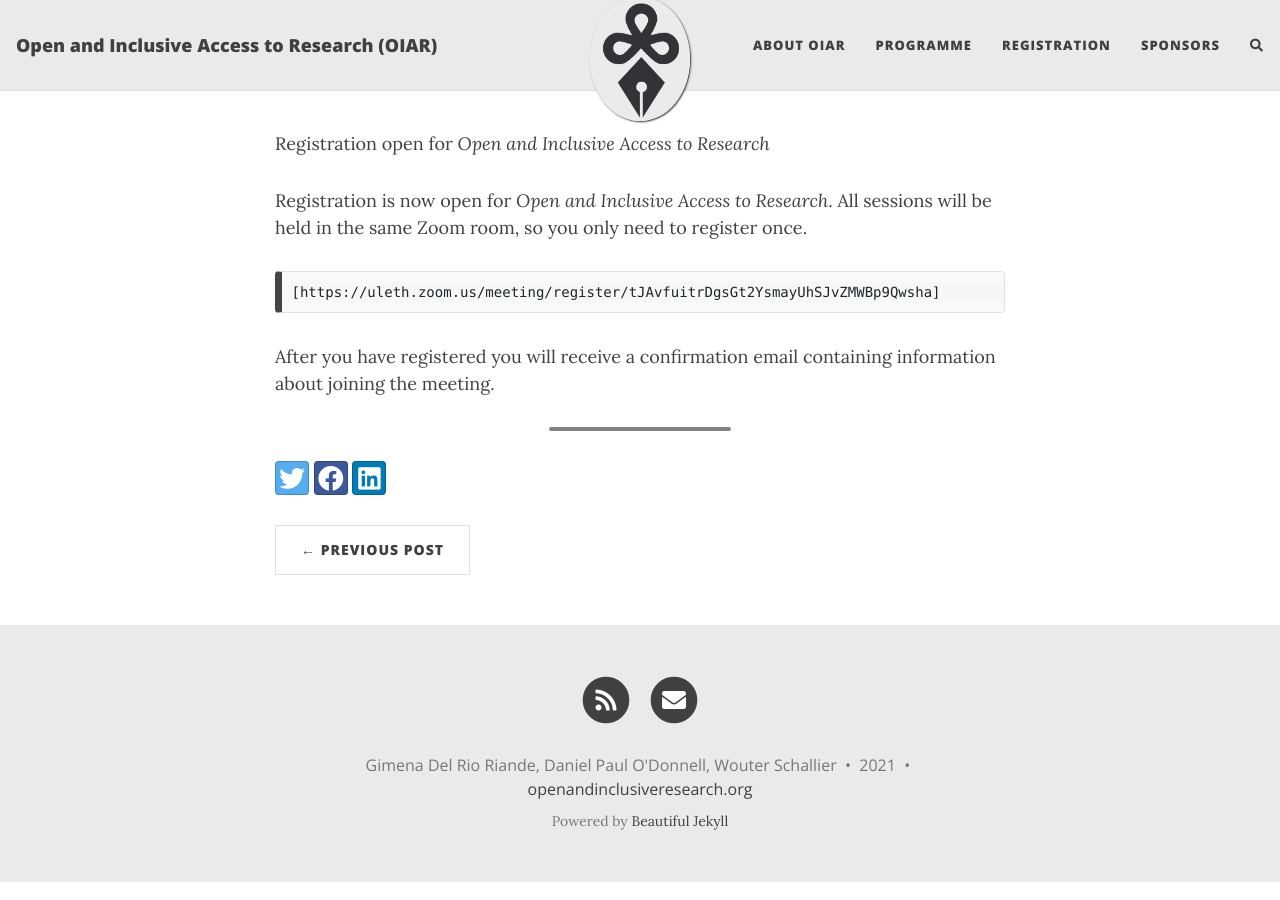
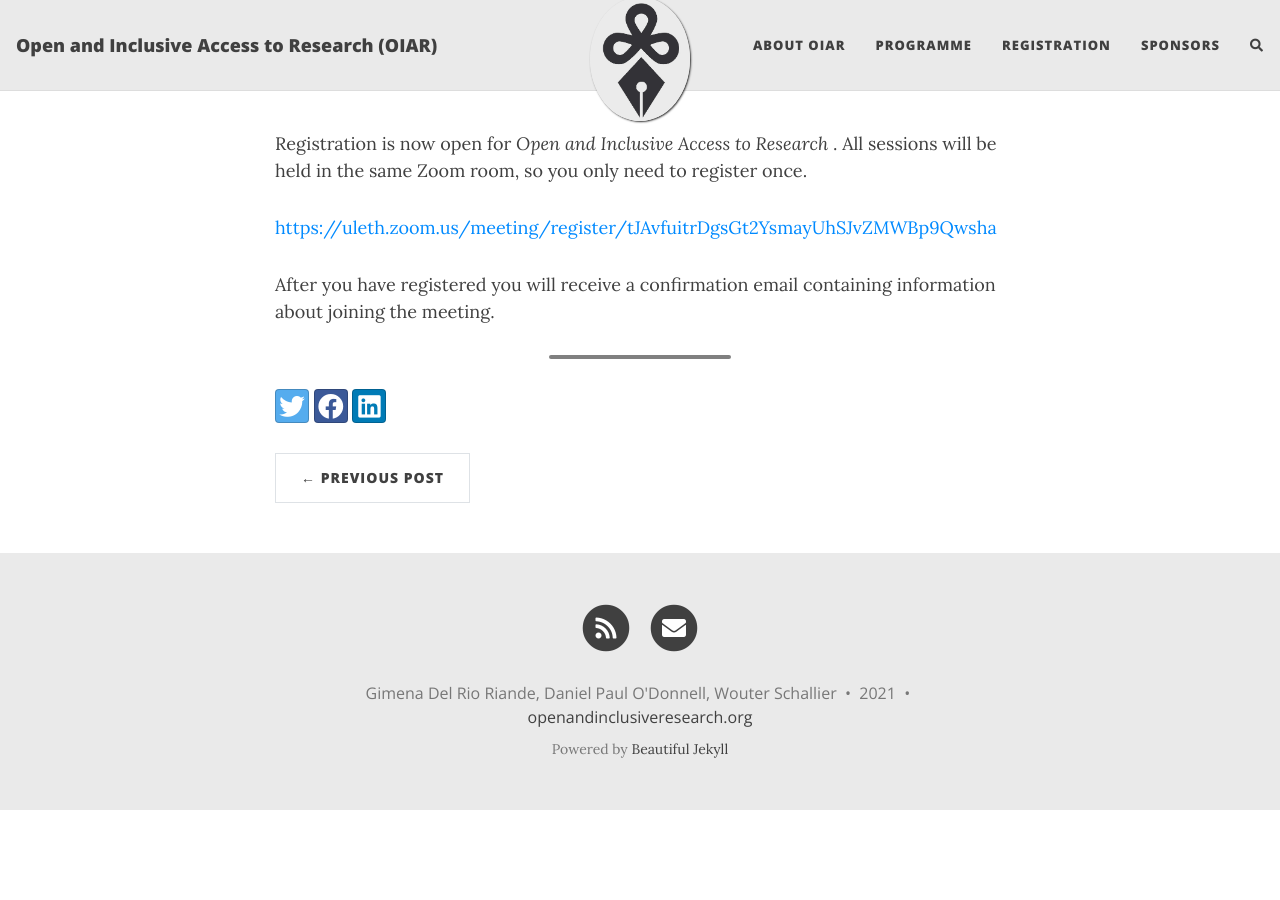
Before and after one commit to caedmon5/OIAR, a Jekyll site: the page built from _posts/2021-10-18-registration-opens.md, in a window 1280 px wide. Built offline with Jekyll 4.4.1, drawn with Linux system fonts in a browser that asks for light colours; nearby versions of some CDN libraries; comment, search, counter and statistics services are not loaded.

Commit message:
Fixed the link in the registration announcement

```diff
--- a/_posts/2021-10-18-registration-opens.md
+++ b/_posts/2021-10-18-registration-opens.md
@@ -8,11 +8,9 @@ share-img: /assets/img/path.jpg
 tags: [about][registration][programme]
 ---
 
-Registration open for _Open and Inclusive Access to Research_
+Registration is now open for _Open and Inclusive Access to Research_ . All sessions will be held in the same Zoom room, so you only need to register once.
 
-Registration is now open for _Open and Inclusive Access to Research_. All sessions will be held in the same Zoom room, so you only need to register once.
-
-    [https://uleth.zoom.us/meeting/register/tJAvfuitrDgsGt2YsmayUhSJvZMWBp9Qwsha]
+[https://uleth.zoom.us/meeting/register/tJAvfuitrDgsGt2YsmayUhSJvZMWBp9Qwsha](https://uleth.zoom.us/meeting/register/tJAvfuitrDgsGt2YsmayUhSJvZMWBp9Qwsha)
 
 After you have registered you will receive a confirmation email containing information about joining the meeting.
 
```
Also changed, not shown: other parts of _posts/2021-10-18-registration-opens.md (+1 -1 lines).
